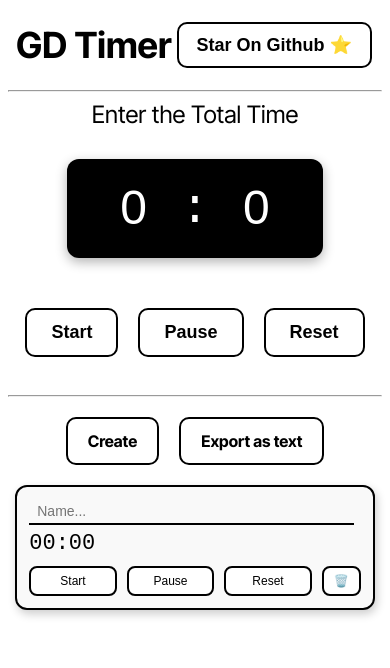
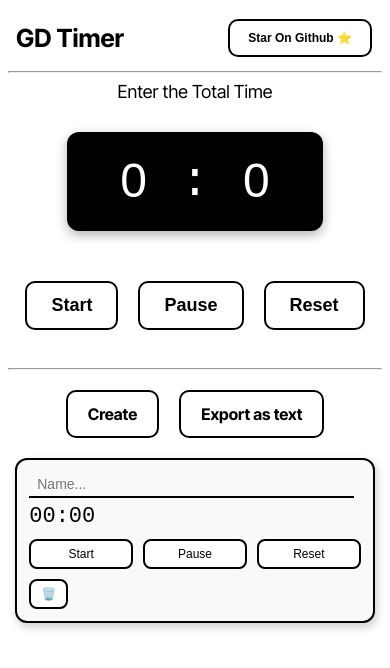
Before and after one commit to ElvinAlapatt/GDTimer, an Angular app: page / in a window 390 px wide. Both pictures are taken after a click on the button "Create". Shown: the top 668 px of the page. Built offline with nearby package versions, Linux system fonts and the light colour scheme; a web font is replaced by a local one.

Commit message:
added extra validation in the input field

```diff
--- a/src/app/app.ts
+++ b/src/app/app.ts
@@ -18,7 +18,6 @@ export class AppComponent implements AfterViewInit {
   @ViewChildren(StopwatchCardComponent) stopwatches!: QueryList<StopwatchCardComponent>;
 
   ngAfterViewInit(): void {
-    // Restore from localStorage after view initializes
     setTimeout(() => {
       const saved = localStorage.getItem('stopwatchData');
       if (saved) {
@@ -38,18 +37,25 @@ export class AppComponent implements AfterViewInit {
       }
     });
   }
+
   ngOnInit(): void {
-    setInterval(() => this.saveToLocalStorage(), 1000); // Save every 2s
+    setInterval(() => this.saveToLocalStorage(), 1000);
   }
 
   createCard() {
+    const unnamedCard = this.stopwatches.find(card => !card.name.trim());
+    if (unnamedCard) {
+      unnamedCard.blinkInvalid();
+      return;
+    }
+
     this.cards.push(this.nextId++);
-    setTimeout(() => this.saveToLocalStorage(), 0); // Save after view updates
+    setTimeout(() => this.saveToLocalStorage(), 0);
   }
 
   deleteCard(id: number) {
     this.cards = this.cards.filter(card => card !== id);
-    setTimeout(() => this.saveToLocalStorage(), 0); // Save after delete
+    setTimeout(() => this.saveToLocalStorage(), 0);
   }
 
   onStartActive(activeCard: StopwatchCardComponent) {
@@ -61,8 +67,14 @@ export class AppComponent implements AfterViewInit {
   }
 
   generateExportText() {
+    const unnamed = this.stopwatches.find(card => !card.name.trim());
+    if (unnamed) {
+      alert('There is a user without a name !');
+      return;
+    }
+
     const result = this.stopwatches.map(card => {
-      const name = card.name.trim() || 'Unnamed';
+      const name = card.name.trim();
       const time = card.getFormattedTime();
       return `${name} - ${time}`;
     }).join('\n');
--- a/src/app/components/header/header.css
+++ b/src/app/components/header/header.css
@@ -8,7 +8,7 @@
 .title {
   font-family: 'Inter Tight', sans-serif;
   text-align: center;
-  font-size: 48px;
+  font-size: 35px;
   font-weight: bold;
   color: black;
   margin-left: 30px;
@@ -19,7 +19,7 @@
 /* GitHub Star button - desktop */
 .star {
   padding: 12px 24px;
-  font-size: 22px;
+  font-size: 16px;
   font-weight: bold;
   border: 2px solid black;
   border-radius: 10px;
@@ -29,7 +29,7 @@
   transition: background-color 0.3s ease, color 0.3s ease, transform 0.1s ease;
   margin-right: 0px;
   margin-top: 10px;
-  margin-bottom: 10px;
+  margin-bottom: 6px;
 }
 
 .star:hover {
@@ -44,15 +44,15 @@
 /* Responsive styles (for mobile screens) */
 @media only screen and (max-width: 511px) {
   .title {
-    font-size: 36px;
+    font-size: 25px;
     margin-top: 15px;
     margin-left: 8px;
     text-align: center;
-    margin-bottom: 15px;
+    margin-bottom: 10px;
   }
 
   .star {
-    font-size: 18px;
+    font-size: 12px;
     padding: 10px 18px;
     margin-right: 10px;
   }
--- a/src/app/components/main-dial/main-dial.css
+++ b/src/app/components/main-dial/main-dial.css
@@ -132,3 +132,11 @@
   background: black;
   color: white;
 }
+
+@media only screen and (max-width: 511px) {
+  .clarity{
+    font-size: 18px;
+    font-family: inter Tight;
+    justify-content: center;
+  }
+}
--- a/src/app/components/stopwatch-card/stopwatch-card.css
+++ b/src/app/components/stopwatch-card/stopwatch-card.css
@@ -11,6 +11,7 @@
   align-items: center;
   justify-content: space-between;
   gap: 20px;
+  flex-wrap: wrap;
 }
 
 .card-left {
@@ -28,6 +29,13 @@
   outline: none;
   padding: 4px 8px;
   min-width: 120px;
+  transition: border-color 0.3s, box-shadow 0.3s;
+}
+
+.name-input.invalid {
+  border-bottom-color: red;
+  box-shadow: 0 0 5px red;
+
 }
 
 .dial {
@@ -38,9 +46,12 @@
 .controls {
   display: flex;
   gap: 10px;
+  align-items: center;
+  flex-wrap: wrap;
 }
 
-.controls button {
+.controls button,
+.delete-btn {
   padding: 6px 12px;
   font-size: 14px;
   border: 2px solid black;
@@ -51,29 +62,17 @@
   transition: all 0.2s ease;
 }
 
-.controls button:hover {
+.controls button:hover,
+.delete-btn:hover {
   background-color: black;
   color: white;
 }
 
-/* Delete button (trash icon) */
 .delete-btn {
-  background: transparent;
-  border: none;
-  font-size: 16px;
-  border-radius: 8px;
-  padding: 6px 10px;
   color: red;
-  cursor: pointer;
-  transition: transform 0.2s, background 0.2s;
+  border-color: red;
 }
 
-.delete-btn:hover {
-  transform: scale(1.1);
-  background: #ffe5e5;
-}
-
-/* Responsive styles (for mobile screens) */
 @media only screen and (max-width: 611px) {
   .card {
     flex-direction: column;
--- a/src/app/components/stopwatch-card/stopwatch-card.html
+++ b/src/app/components/stopwatch-card/stopwatch-card.html
@@ -1,6 +1,6 @@
 <div class="card">
   <div class="card-left">
-    <input class="name-input" [(ngModel)]="name" placeholder="Name..." />
+    <input class="name-input" [(ngModel)]="name" [class.invalid]="isInvalid" placeholder="Name..." required=""/>
     <div class="dial">
       {{ minutes.toString().padStart(2, '0') }}:{{ seconds.toString().padStart(2, '0') }}
     </div>
--- a/src/app/components/stopwatch-card/stopwatch-card.ts
+++ b/src/app/components/stopwatch-card/stopwatch-card.ts
@@ -4,11 +4,12 @@ import { FormsModule } from '@angular/forms';
 @Component({
   selector: 'app-stopwatch-card',
   templateUrl: './stopwatch-card.html',
-  imports : [FormsModule],
+  imports: [FormsModule],
   styleUrls: ['./stopwatch-card.css']
 })
 export class StopwatchCardComponent {
-  public name : string = "";
+  public name: string = "";
+  public isInvalid: boolean = false;
   minutes: number = 0;
   seconds: number = 0;
   interval: any;
@@ -18,7 +19,7 @@ export class StopwatchCardComponent {
 
   start() {
     if (!this.interval) {
-      this.started.emit(this); // Emit reference to self
+      this.started.emit(this);
       this.interval = setInterval(() => {
         this.seconds++;
         if (this.seconds === 60) {
@@ -50,4 +51,11 @@ export class StopwatchCardComponent {
     const s = this.seconds.toString().padStart(2, '0');
     return `${m}:${s}`;
   }
+
+  blinkInvalid() {
+    this.isInvalid = true;
+    setTimeout(() => {
+      this.isInvalid = false;
+    }, 1500);
+  }
 }
```
